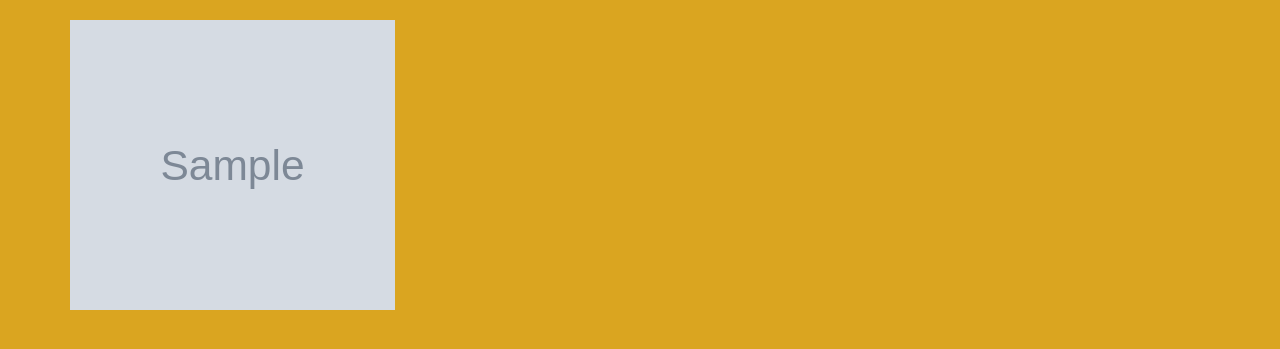
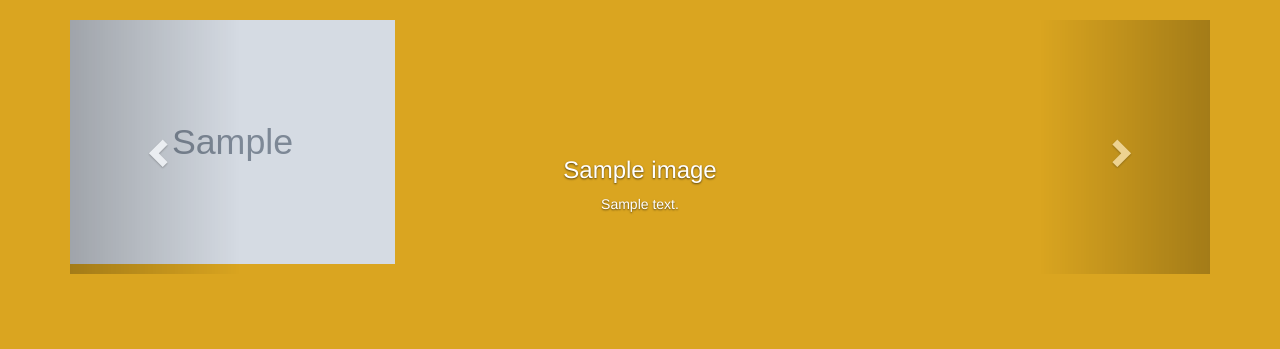
Before and after one commit to rallen0150/image_site, a Django app: page /category/1/ in a window 1280 px wide. Shown: the part 65-414 px from the top of the page. Run offline with Django 3.2, Linux system fonts and the light colour scheme; tables that the repository leaves empty hold one stand-in row (values such as "Sample post"); grey boxes marked "Sample" are stand-in pictures; some libraries are stand-ins or nearby versions.

Commit message:
starting to work on carousel

```diff
--- a/image/views.py
+++ b/image/views.py
@@ -32,9 +32,6 @@ class CategoryCreateView(CreateView):
 
 class CategoryDetailView(DetailView):
     model = Category
-    # paginate_by = 9
-    # contact_list = Image.objects.all()
-    # paginator = Paginator(model, per_page=3) # Show 25 contacts per page
 
 class CategoryUpdateView(UpdateView):
     model = Category
--- a/templates/base.html
+++ b/templates/base.html
@@ -8,6 +8,8 @@
     <link rel="stylesheet" href="{% static 'css/bootstrap.css' %}" media="screen" title="no title">
     <script src="https://ajax.googleapis.com/ajax/libs/jquery/3.1.1/jquery.min.js"></script>
     <script src="https://maxcdn.bootstrapcdn.com/bootstrap/3.3.7/js/bootstrap.min.js"></script>
+
+    <meta name="viewport" content="width=device-width, initial-scale=1">
 
     <style media="screen">
       .title {
--- a/templates/image/category_detail.html
+++ b/templates/image/category_detail.html
@@ -9,6 +9,7 @@
       <h2 class="title">{{ object.title }}</h2>
   {% endif %}
 
+  {% comment %}
   <div class="row">
     {% for image in object.get_recent %}
     <div class="col-md-4">
@@ -16,15 +17,8 @@
         <a href="{% url 'image_detail_view' image.id %}" data-toggle="tooltip" data-placement="right" title="{{ image.title}}">
           <img src="{{ MEDIA_URL}}{{ image.image_url }}" class='rounded mx-auto d-block' alt="Picture of {{ image.title }}" />
         </a>
-      <!-- Had to look up the JavaScript for info hovering over picture -->
-      <script>
-      $(document).ready(function(){
-          $('[data-toggle="tooltip"]').tooltip();
-      });
-      </script>
     </div>
   </div>
-
   {% endfor %}
   </div>
   <br>
@@ -36,4 +30,39 @@
       <a href="?page={{ page_obj.next_page_number }}">Next</a>
     {% endif %}
   </ul>
+  {% endcomment %}
+
+
+  <div id="carousel-example-generic" class="carousel slide" data-ride="carousel">
+    {% for image in object.get_recent %}
+      <div class="carousel-inner" role="listbox">
+        <div class="item active">
+          <a href="{% url 'image_detail_view' image.id %}">
+            <img src="{{ MEDIA_URL}}{{ image.image_url }}" class='rounded mx-auto d-block' alt="Picture of {{ image.title }}" />
+          </a>
+          <div class="carousel-caption">
+            <h3>{{ image.title }}</h3>
+            <p>{{ image.description }}</p>
+          </div>
+        </div>
+      </div>
+    {% endfor %}
+
+    <a class="left carousel-control" href="#myCarousel" role="button" data-slide="prev">
+      <span class="glyphicon glyphicon-chevron-left" aria-hidden="true"></span>
+      <span class="sr-only">Previous</span>
+    </a>
+    <a class="right carousel-control" href="#myCarousel" role="button" data-slide="next">
+      <span class="glyphicon glyphicon-chevron-right" aria-hidden="true"></span>
+      <span class="sr-only">Next</span>
+    </a>
+
+  </div>
+
+  <!-- Had to look up the JavaScript for info hovering over picture -->
+  <script>
+  $(document).ready(function(){
+      $('[data-toggle="tooltip"]').tooltip();
+  });
+  </script>
 {% endblock %}
```
